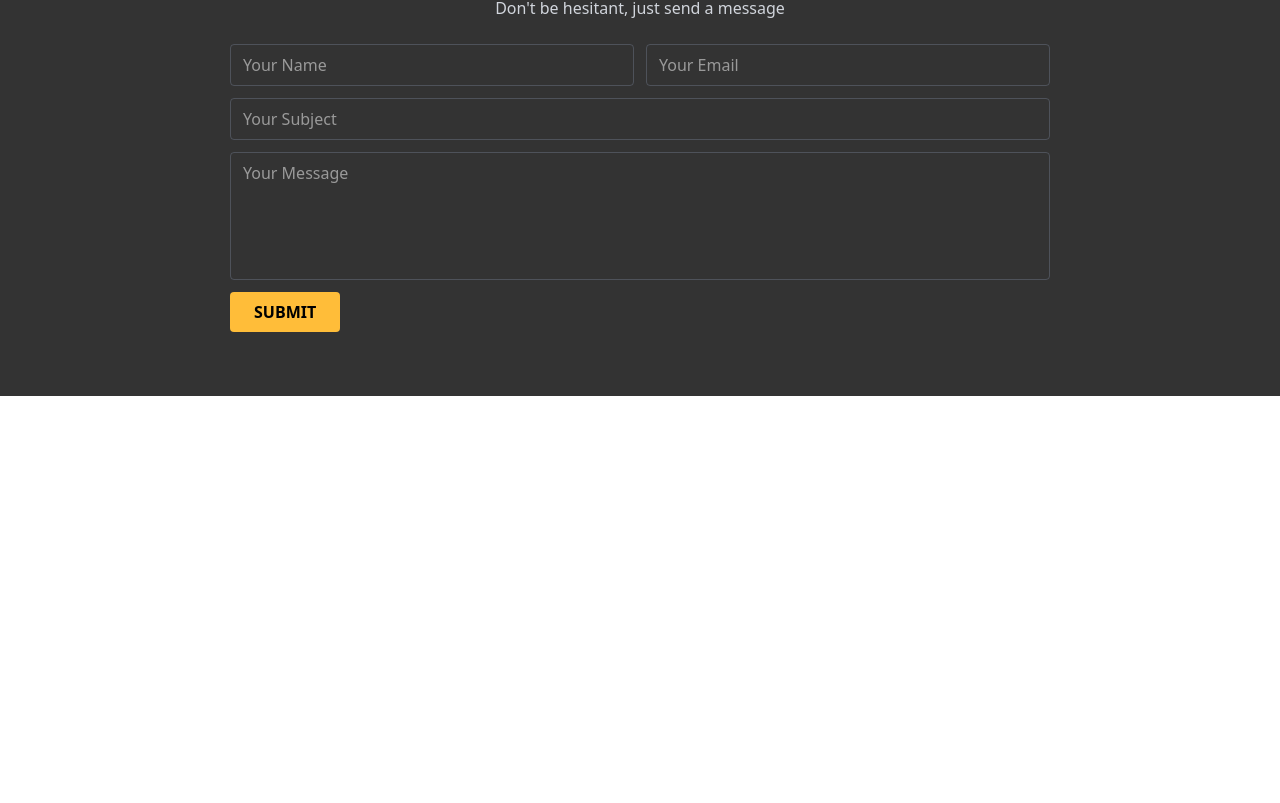
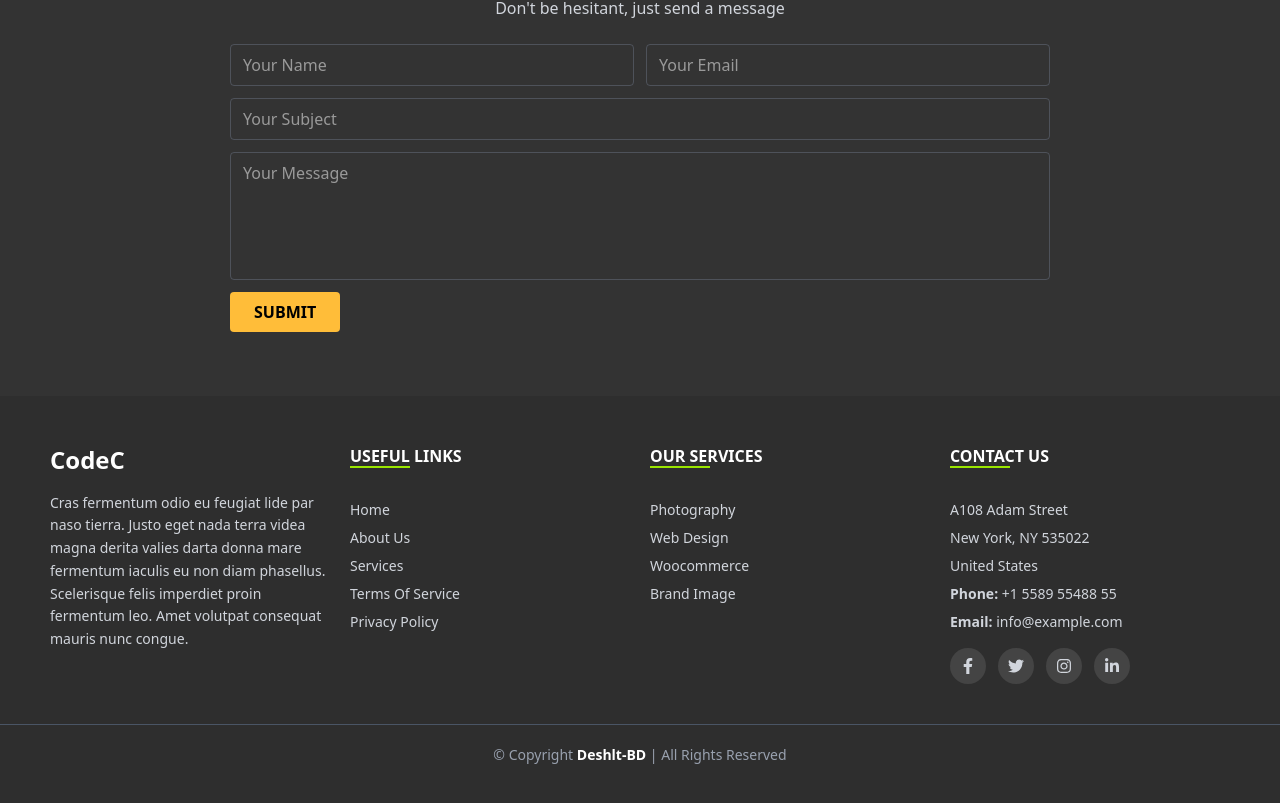
Before and after one commit to alaminislam3/Portfolio-for-deshit-bd, a React (Vite) app: page / in a window 1280 px wide. Shown: the part 4683-5486 px from the top of the page. Before the commit the page ends 5079 px from the top, so only its background shows below. Built offline with nearby package versions, Linux system fonts and the light colour scheme.

Commit message:
Created Footer

```diff
--- a/src/App.jsx
+++ b/src/App.jsx
@@ -8,6 +8,7 @@ import Service from "./Component/Service";
 import Resume from "./Component/Resume";
 import Project from "./Component/Project";
 import Blog from "./Component/Blog";
+import Footer from "./Component/Footer";
 
 
 function App() {
@@ -37,6 +38,7 @@ function App() {
       <Project/>
       <Blog/>
       <ContactUs />
+      <Footer/>
     </>
   );
 }
--- /dev/null
+++ b/src/Component/Footer.jsx
@@ -0,0 +1,90 @@
+import React from "react";
+import { FaFacebookF, FaTwitter, FaInstagram, FaLinkedinIn } from "react-icons/fa";
+
+export default function Footer() {
+  return (
+    <footer className="bg-[#2E2E2E]  text-gray-300 py-12">
+      <div className="max-w-7xl  mx-[50px]  grid grid-cols-1 md:grid-cols-2 lg:grid-cols-4 gap-5">
+        {/* Left Section */}
+        <div>
+          <h2 className="text-2xl font-bold text-white mb-4">CodeC</h2>
+          <p className="text-sm leading-relaxed">
+            Cras fermentum odio eu feugiat lide par naso tierra. Justo eget nada
+            terra videa magna derita valies darta donna mare fermentum iaculis
+            eu non diam phasellus. Scelerisque felis imperdiet proin fermentum
+            leo. Amet volutpat consequat mauris nunc congue.
+          </p>
+        </div>
+
+        {/* Useful Links */}
+        <div>
+          <h3 className="text-white font-semibold mb-3 relative inline-block">
+            USEFUL LINKS
+            <span className="absolute left-0 bottom-0 w-[60px] h-[2px] bg-lime-400 block mt-1"></span>
+          </h3>
+          <ul className="mt-5 space-y-2 text-sm">
+            <li className="hover:text-[#FFBD39] cursor-pointer">Home</li>
+            <li className="hover:text-[#FFBD39] cursor-pointer">About Us</li>
+            <li className="hover:text-[#FFBD39] cursor-pointer">Services</li>
+            <li className="hover:text-[#FFBD39] cursor-pointer">Terms Of Service</li>
+            <li className="hover:text-[#FFBD39] cursor-pointer">Privacy Policy</li>
+          </ul>
+        </div>
+
+        {/* Our Services */}
+        <div>
+          <h3 className="text-white font-semibold mb-3 relative inline-block">
+            OUR SERVICES
+            <span className="absolute left-0 bottom-0 w-[60px] h-[2px] bg-lime-400 block mt-1"></span>
+          </h3>
+          <ul className="mt-5 space-y-2 text-sm">
+            <li className="hover:text-[#FFBD39] cursor-pointer">Photography</li>
+            <li className="hover:text-[#FFBD39] cursor-pointer">Web Design</li>
+            <li className="hover:text-[#FFBD39] cursor-pointer">Woocommerce</li>
+            <li className="hover:text-[#FFBD39] cursor-pointer">Brand Image</li>
+          </ul>
+        </div>
+
+        {/* Contact Us */}
+        <div>
+          <h3 className="text-white font-semibold mb-3 relative inline-block">
+            CONTACT US
+            <span className="absolute left-0 bottom-0 w-[60px] h-[2px] bg-lime-400 block mt-1"></span>
+          </h3>
+          <ul className="mt-5 text-sm space-y-2">
+            <li>A108 Adam Street</li>
+            <li>New York, NY 535022</li>
+            <li>United States</li>
+            <li>
+              <strong>Phone:</strong> +1 5589 55488 55
+            </li>
+            <li>
+              <strong>Email:</strong> info@example.com
+            </li>
+          </ul>
+
+          {/* Social Icons */}
+          <div className="flex gap-3 mt-4">
+            <a href="#" className="w-9 h-9 rounded-full bg-[#444444] flex items-center justify-center hover:bg-[#FFBD39] hover:text-black transition-all">
+              <FaFacebookF />
+            </a>
+            <a href="#" className="w-9 h-9 rounded-full bg-[#444444] flex items-center justify-center hover:bg-[#FFBD39] hover:text-black transition-all">
+              <FaTwitter />
+            </a>
+            <a href="#" className="w-9 h-9 rounded-full bg-[#444444] flex items-center justify-center hover:bg-[#FFBD39] hover:text-black transition-all">
+              <FaInstagram />
+            </a>
+            <a href="#" className="w-9 h-9 rounded-full bg-[#444444] flex items-center justify-center hover:bg-[#FFBD39] hover:text-black transition-all">
+              <FaLinkedinIn />
+            </a>
+          </div>
+        </div>
+      </div>
+
+      {/* Bottom Footer */}
+      <div className="border-t border-gray-600 mt-10 pt-5 text-center text-sm text-gray-400">
+        © Copyright <span className="text-white font-semibold">Deshlt-BD</span> | All Rights Reserved
+      </div>
+    </footer>
+  );
+}
```
